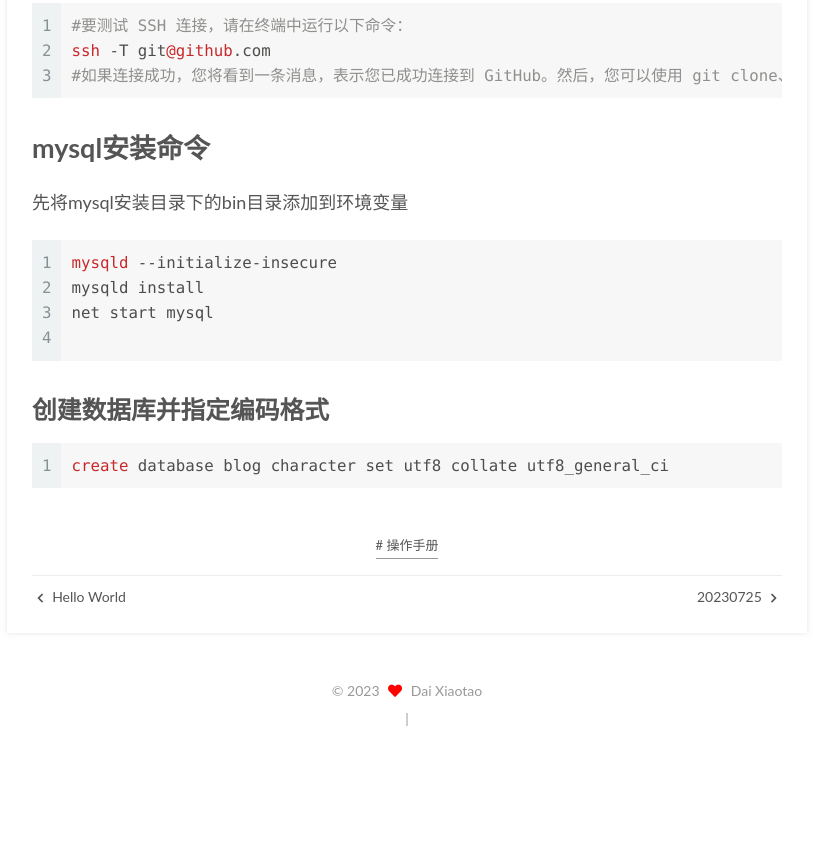
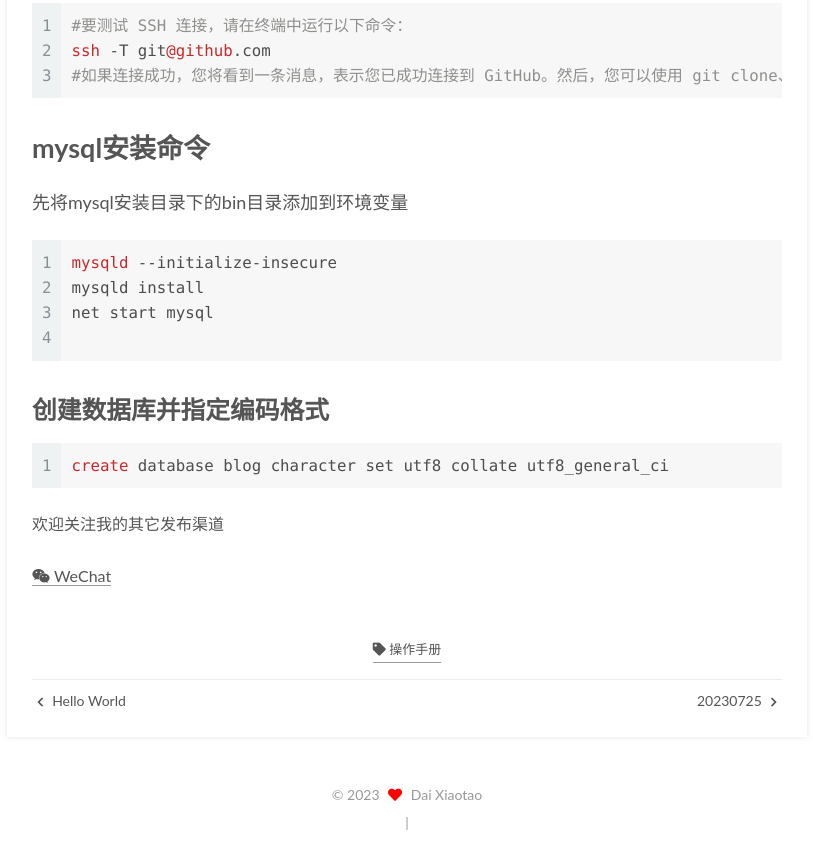
Before and after one commit to DaixiaoT/DaixiaoT.github.io, a plain HTML site: page 2023/09/01/git_manual/index.html in a window 1280 px wide. Shown: the part 2590-3447 px from the top of the page, without its empty margins (393-1206 px from the left). Before the commit the page ends 3343 px from the top, so only its background shows below. Drawn offline with Linux system fonts and the light colour scheme; some packages are replaced by stand-ins of ours; a script that the page names is missing.

Commit message:
Site updated: 2023-09-01 16:08:28

```diff
--- a/2023/09/01/git_manual/index.html
+++ b/2023/09/01/git_manual/index.html
@@ -270,9 +270,29 @@
 
 
 
+
+  <div class="followme">
+    <p>欢迎关注我的其它发布渠道</p>
+
+    <div class="social-list">
+
+        <div class="social-item">
+          <a target="_blank" class="social-link" href="/images/wechat_channel.dib">
+            <span class="icon">
+              <i class="fab fa-weixin"></i>
+            </span>
+
+            <span class="label">WeChat</span>
+          </a>
+        </div>
+    </div>
+  </div>
+
+
       <footer class="post-footer">
+
           <div class="post-tags">
-              <a href="/tags/%E6%93%8D%E4%BD%9C%E6%89%8B%E5%86%8C/" rel="tag"># 操作手册</a>
+              <a href="/tags/%E6%93%8D%E4%BD%9C%E6%89%8B%E5%86%8C/" rel="tag"><i class="fa fa-tag"></i> 操作手册</a>
           </div>
 
 
```
Also changed, not shown: 2023/09/01/0725/index.html (+21 -1 lines), 2023/09/01/hello-world/index.html (+19 -0 lines), images/alipay.jpg (added), images/wechatpay.jpg (added), 1 other file.
